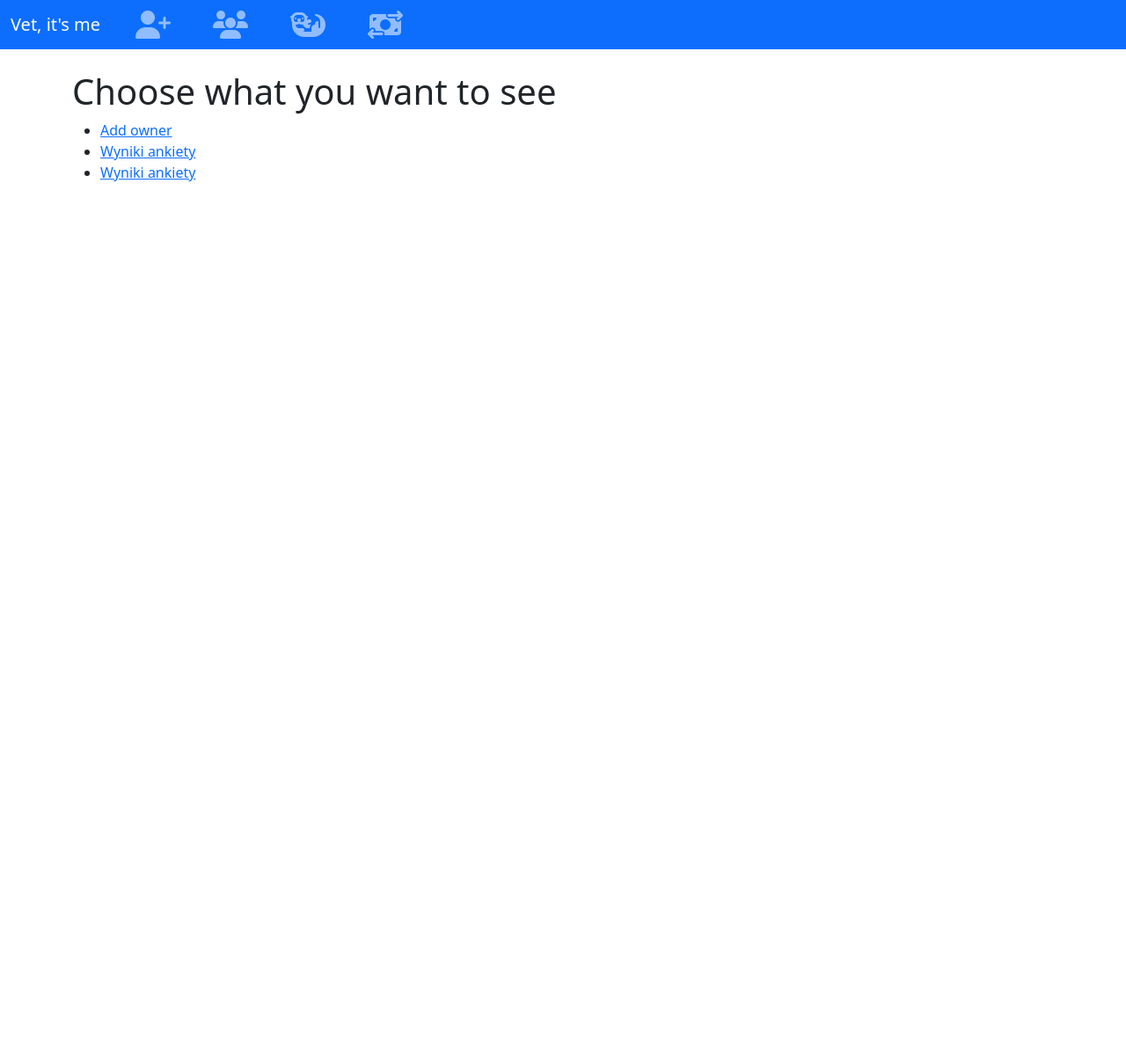
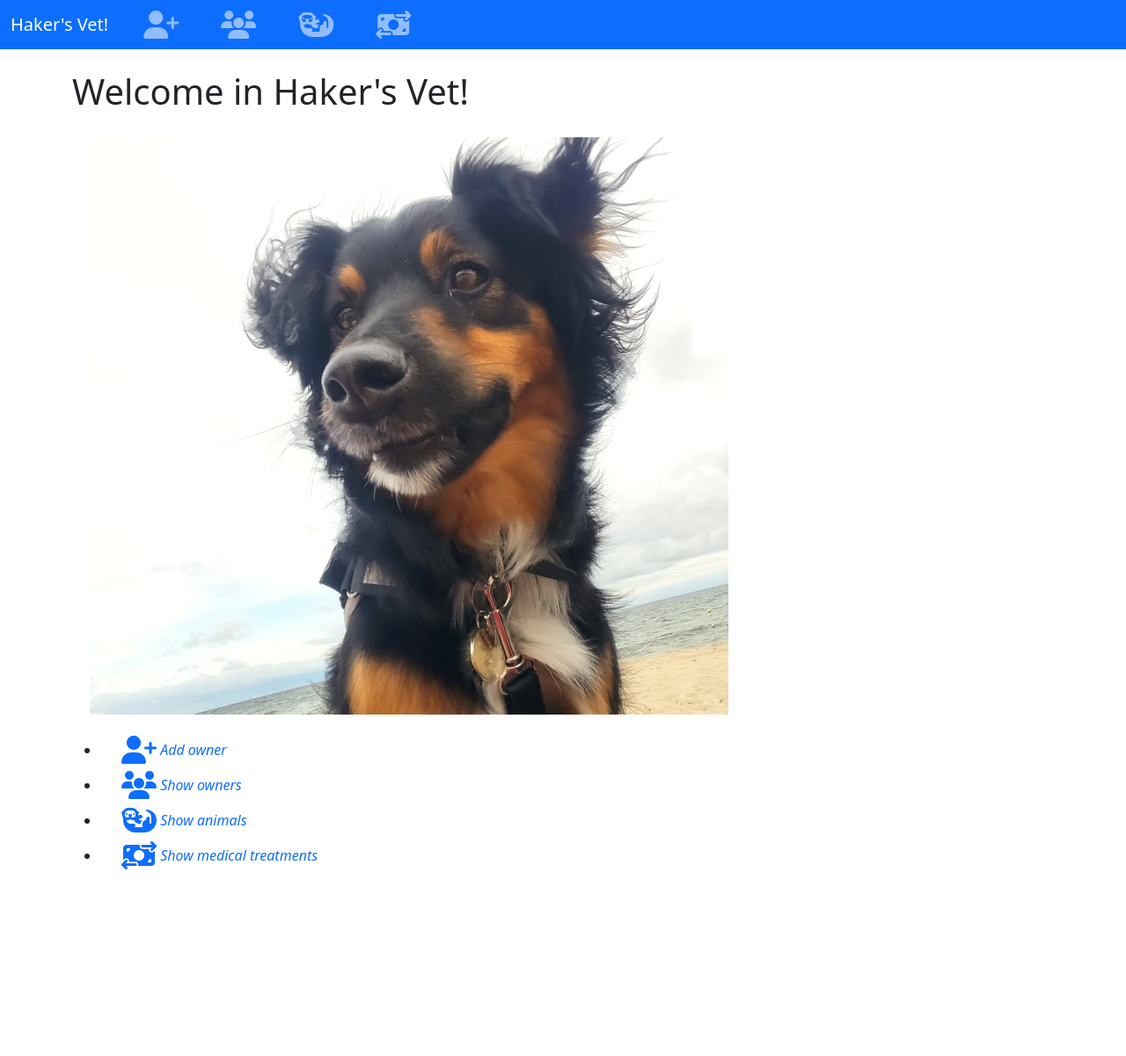
Before and after one commit to lqcharska/Veterinary-clinic, a Django app: page / in a window 1280 px wide. Shown: the whole page at 88% size. Run offline with Django 4.2, Linux system fonts and the light colour scheme; some libraries are stand-ins or nearby versions.

Commit message:
add home page

```diff
--- a/przychodnia/templates/home.html
+++ b/przychodnia/templates/home.html
@@ -1,13 +1,36 @@
 {% extends "main_template.html" %}
 
-{% block title %}Main page - home{% endblock %}
+{% block title %}Home{% endblock %}
 
 {% block main_content %}
-<h1>Choose what you want to see</h1>
+<h1>Welcome in Haker's Vet! </h1>
+
+<img src="/static/przychodnia/Haker.jpg" alt="connect" style="max-height:1000px; margin: 20px;" >
 
 <ul>
-    <li><a href="add_owner/">Add owner</a> </li>
-    <li><a href="wyniki/">Wyniki ankiety</a> </li>
-    <li><a href="wyniki/">Wyniki ankiety</a> </li>
+    <li class="nav-item">
+        <a class="nav-link px-4" href="/add_owner" alt="Add owner">
+            <i class="fa-solid fa-user-plus fa-2xl"></i>
+            <i>Add owner</i>
+        </a>
+    </li>
+    <li class="nav-item">
+        <a class="nav-link px-4" href="/show_owners" alt="Show owners">
+            <i class="fa-solid fa-users fa-2xl"></i>
+            <i>Show owners</i>
+        </a>
+    </li>
+    <li class="nav-item">
+        <a class="nav-link px-4" href="/show_animals" >
+            <i class="fa-solid fa-otter fa-2xl"></i>
+            <i>Show animals</i>
+        </a>
+    </li>
+    <li class="nav-item">
+        <a class="nav-link px-4" href="/show_mt" alr="Show medical treatments">
+            <i class="fa-solid fa-money-bill-transfer fa-2xl"></i>
+            <i>Show medical treatments</i>
+        </a>
+    </li>
 </ul>
 {% endblock %}
--- a/przychodnia/templates/main_template.html
+++ b/przychodnia/templates/main_template.html
@@ -8,7 +8,7 @@
     <meta name="description" content="">
     <meta name="author" content="Mark Otto, Jacob Thornton, and Bootstrap contributors">
     <meta name="generator" content="Hugo 0.88.1">
-    <title>{% block title %}VET CliniC{% endblock %}</title>
+    <title>{% block title %}Haker's Vet{% endblock %}</title>
 
     <link rel="canonical" href="https://getbootstrap.com/docs/5.1/examples/navbar-static/">
 
@@ -42,7 +42,7 @@
 
 <nav class="navbar navbar-expand-md navbar-dark bg-primary mb-4">
     <div class="container-fluid">
-        <a class="navbar-brand" href="#">Vet, it's me</a>
+        <a class="navbar-brand" href="/">Haker's Vet!</a>
         <button class="navbar-toggler" type="button" data-bs-toggle="collapse" data-bs-target="#navbarCollapse" aria-controls="navbarCollapse" aria-expanded="false" aria-label="Toggle navigation">
             <span class="navbar-toggler-icon"></span>
         </button>
```
Also changed, not shown: przychodnia/static/przychodnia/Haker.jpg (added).
